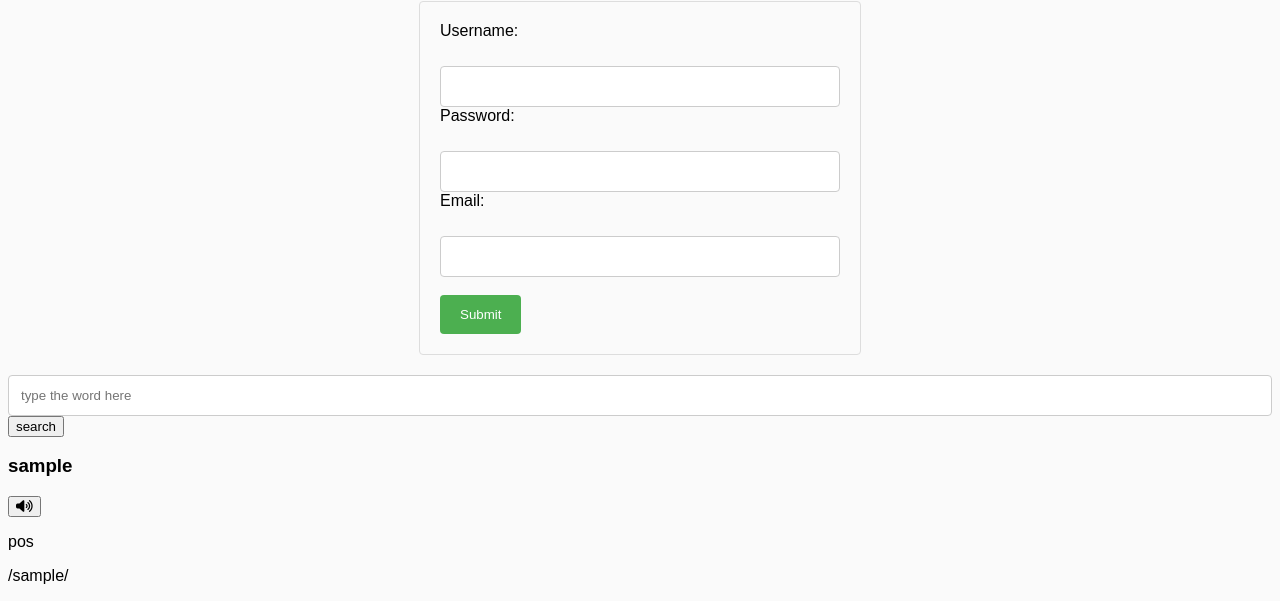
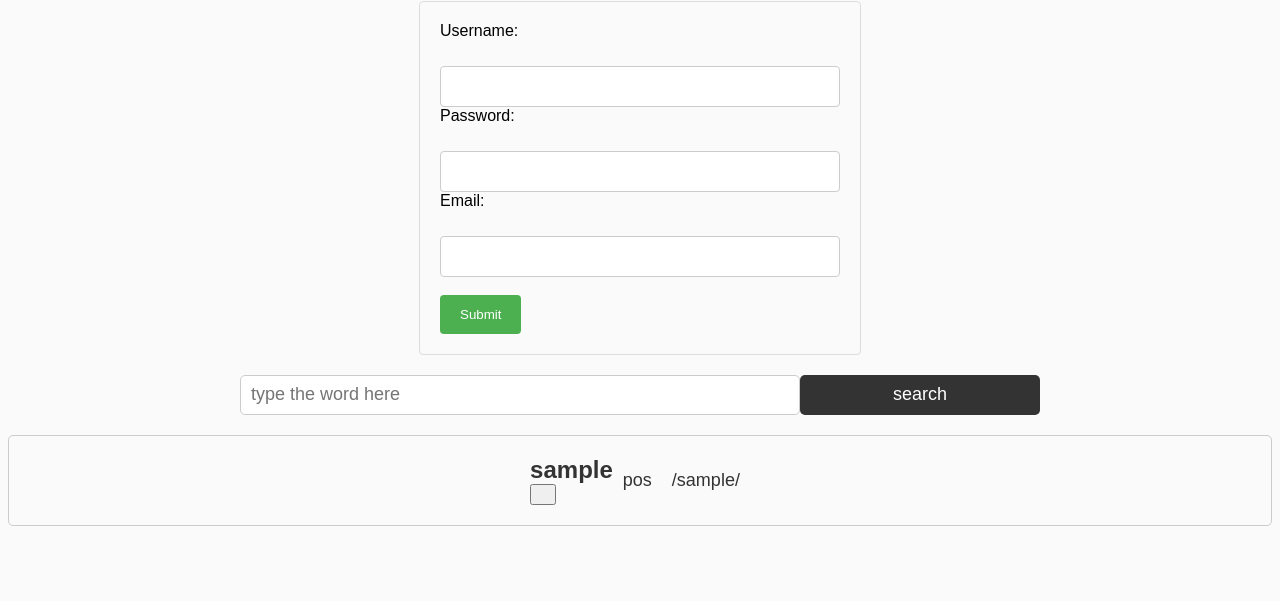
Before and after one commit to levykipkoech/oxford, a plain HTML site: page index.html in a window 1280 px wide. Shown: the part 428-1029 px from the top of the page. After the commit the page ends 974 px from the top, so only its background shows below. Drawn offline with Linux system fonts and the light colour scheme.

Commit message:
updated css

```diff
--- a/css/main.css
+++ b/css/main.css
@@ -45,3 +45,86 @@ body {
     background-color: #45a049;
 
   }
+
+
+  .container {
+    max-width: 800px;
+    margin: 0 auto;
+    text-align: center;
+
+  }
+
+  .search {
+    display: flex;
+    align-items: center;
+    justify-content: center;
+    margin: 20px 0;
+  }
+
+  .search input {
+    width: 70%;
+    height: 40px;
+    font-size: 18px;
+    border: 1px solid #ccc;
+    border-radius: 5px;
+    padding: 0 10px;
+  }
+
+  .search button {
+    width: 30%;
+    height: 40px;
+    font-size: 18px;
+    background-color: #333;
+    color: #fff;
+    border: none;
+    border-radius: 5px;
+    cursor: pointer;
+  }
+
+  .result {
+    display: flex;
+    align-items: center;
+    justify-content: center;
+    margin: 20px 0;
+    padding: 20px;
+    border: 1px solid #ccc;
+    border-radius: 5px;
+  }
+
+  .word h3 {
+    margin: 0;
+    font-size: 24px;
+    color: #333;
+  }
+
+  .details {
+    display: flex;
+    align-items: center;
+    justify-content: center;
+    margin: 10px 0;
+  }
+
+  .details p {
+    margin: 0;
+    font-size: 18px;
+    color: #333;
+    margin: 0 10px;
+  }
+
+  .meaning,
+  .example {
+    font-size: 16px;
+    color: #666;
+    margin: 10px 0;
+  }
+
+  .fa-solid {
+    font-family: "Font Awesome 5 Pro";
+    font-style: normal;
+    font-weight: 400;
+    text-decoration: inherit;
+  }
+
+  .fa-volume-high {
+    content: "\f028";
+  }
--- a/index.html
+++ b/index.html
@@ -4,9 +4,10 @@
     <link rel="stylesheet"
     href="https://cdnjs.cloudflare.com/ajax/libs/font-awesome/6.2.1/css/all.min.css">
     <link rel="stylesheet" href="css/main.css">
-  <title>Dummy Authentication</title>
+  <title>oxford</title>
 </head>
 <body>
+
   <h1>Login</h1>
   <form id="login-form">
     <label for="username">Username:</label><br>
@@ -25,7 +26,7 @@
     <input type="email" id="email" name="email"><br><br>
     <input type="submit" value="Submit">
   </form>
-
+     <div>
         <audio id="sound"></audio>
         <div class="container">
           <div class="search">
@@ -47,6 +48,7 @@
           <p class="meaning"></p>
           <p class="example"></p>
         </div>
+     </div>
 
   <script src="js/index.js"></script>
 </body>
--- a/js/index.js
+++ b/js/index.js
@@ -1,3 +1,4 @@
+document.addEventListener('DOMContentLoaded',()=>{
   // add event listener to login form
   const loginForm = document.getElementById('login-form');
   loginForm.addEventListener('submit', (event) => {
@@ -9,7 +10,8 @@
 
     // check if username and password are valid
     if (username === 'admin' && password === 'password') {
-     alert('Login successful!');
+      // redirect to another page
+      window.location.href = "https://www.example.com/";
     } else {
       alert('Invalid username or password.');
     }
@@ -27,18 +29,21 @@
 
     // create a new account
     alert(`Account created for ${username} with email ${email}!`);
+
+    // redirect to another page
+    window.location.href = "https://www.example.com/";
   });
 
- const url ="https://api.dictionaryapi.dev/api/v2/entries/en/"
- const result = document.getElementById ('result')
- const sound = document.getElementById('sound')
- const btn = document.getElementById ('search-btn');
+  const url = "https://api.dictionaryapi.dev/api/v2/entries/en/";
+  const result = document.getElementById("result");
+  const sound = document.getElementById("sound");
+  const btn = document.getElementById("search-btn");
 
   btn.addEventListener("click", () => {
-    let wordInput = document.getElementById('word_input').value;
-     fetch (`${url}${wordInput}`)
-     .then((response)=> response.json())
-     .then((data)=> {console.log(data);
+    let wordInput = document.getElementById("word_input").value;
+    fetch(`${url}${wordInput}`)
+      .then(response => response.json())
+      .then(data => {
         result.innerHTML = `
         <div class="word">
           <h3>${wordInput}</h3>
@@ -57,14 +62,17 @@
           ${data[0].meanings[0].definitions[0].example || ""}
         </p>
       `;
-     sound.setAttribute("src",`https:${data[0].phonetics[0].audio}`);
+        sound.setAttribute("src", `https:${data[0].phonetics[0].audio}`);
+      })
+      .catch(() => {
+        result.innerHTML = `<h3 class= "error">could Not Find the Word</h3>`;
+
+    });
+});
+
+  function playSound() {
+  sound.play();
+}
+
 
  })
-      .catch(()=>{
-        result.innerHTML= `<h3 class= "error">could Not Find the Word</h3>`;
-      })
-
- })
- function playSound(){
-    sound.play ();
- }
```
Lines whose indentation alone changed are shown as unchanged.
